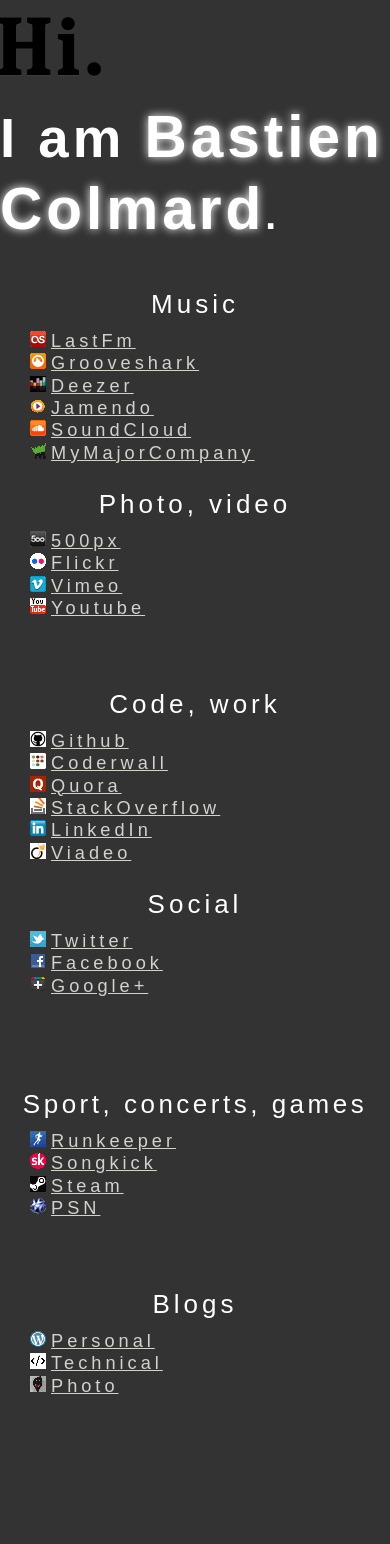
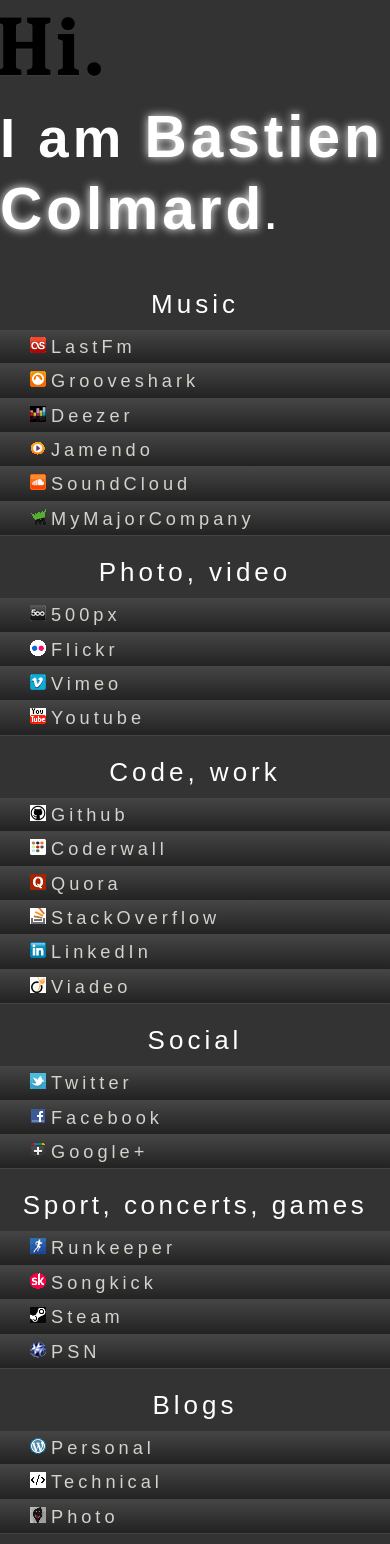
Before and after one commit to Baztoune/bastien-colmard.com, a PHP site: page / in a window 390 px wide. Shown: the part 27-1571 px from the top of the page. Before the commit the page ends 1421 px from the top, so only its background shows below. Run offline with PHP 8.4, Linux system fonts and the light colour scheme; some web fonts are replaced.

Commit message:
media queries ++ refactor css

```diff
--- a/css/global.css
+++ b/css/global.css
@@ -95,20 +95,23 @@
 	padding-left:0;
 	list-style-type: none;
 }
-ul.knowMore{
+.list-block{
 	width:33%;
 	height:180px;
 	float:left;
 	margin-top:10px;
 	margin-bottom:10px;
 }
-.knowMore li a{
+.external-link a{
 	display:block;
 	color: #D2D3CB;
 	font-size:0.7em;
 	padding-left:60px;
 }
-.knowMore li a:hover{
+a .ico{
+	text-decoration:none; /* fix Android underline */
+}
+.external-link a:hover{
 	color:#FFFFFF;
 }
 .list-title{
@@ -210,30 +213,62 @@
 }
 
 /* Media queries */
-@media (min-width: 768px) and (max-width: 979px){
+@media (max-width: 979px){
 	#main{
 		width:768px;
 	}
-	ul.knowMore{
+	.list-block{
 		width:50%;
 	}
-	.knowMore li a{
+	.external-link a{
 		padding-left:30px;
 	}
 }
 @media (max-width: 767px) {
 	#main{
-		width:100%;
-	}
-	ul.knowMore{
-		width:100%;
-	}
-	.knowMore li a{
-		padding-left:30px;
+		width:480px;
 	}
 }
 @media (max-width: 479px){
+	#main{
+		width:100%;
+	}
 	.mainDesc{
 		display:none;
 	}
+	.list-block{
+		width:100%;
+		height:100%;
+	}
+	.external-link{
+		border: 1px solid #444;
+		border-left:none;
+		border-right:none;
+		background: #111;
+		background-image: -webkit-gradient(linear, left top, left bottom, from(#444), to(#222)); /* Saf4+, Chrome */
+		background-image: -webkit-linear-gradient(#444,#222); /* Chrome 10+, Saf5.1+ */
+		background-image:    -moz-linear-gradient(#444,#222); /* FF3.6 */
+		background-image:     -ms-linear-gradient(#444,#222); /* IE10 */
+		background-image:      -o-linear-gradient(#444,#222); /* Opera 11.10+ */
+		background-image:         linear-gradient(#444,#222);
+	}
+	.external-link a {
+		text-decoration:none;
+		padding-top:5px;
+		padding-bottom:5px;
+	}
 }
+@media (max-width: 319px){
+	#main{
+		min-width:250px;
+	}
+	.sayHi, .sayIAm, .finalDot{
+		display:none;
+	}
+	h1{
+		text-align:center;
+	}
+	.external-link a{
+		padding-left:15px;
+	}
+}
--- a/index.html
+++ b/index.html
@@ -36,58 +36,58 @@
 
 	<div id="container">
 		<div id="main" role="main">
-		<section>
+		<section class="clearfix">
 			<h1>
-				<span class="letterPress sayHi">Hi.</span><br />
-				<span class="sayIAm"> I am </span><a href="http://b5n.fr/" class="glow b5n">Bastien Colmard</a>.
+				<span class="letterPress sayHi">Hi.<br /></span>
+				<span class="sayIAm"> I am </span><a href="http://b5n.fr/" class="glow b5n">Bastien Colmard</a><span class="finalDot">.</span>
 			</h1>
 			<p class="mainDesc">
 				I live near Paris, and work as a <a href="http://www.linkedin.com/in/bastiencolmard" class="glow linkedin">Web Developer</a>. I spend some time online watching <a href="http://www.vimeo.com/baztoune/likes" class="glow vimeo">short movies</a>, and discovering <a href="http://www.lastfm.fr/user/Baztoune" class="glow lastfm">music</a>, but you can also find me on some <a href="http://twitter.com/baztoune" class="glow twitter">social networks</a>. Also, I write <a href="http://blog.b5n.fr/" class="glow personal">personal</a> and <a href="http://codeblessyou.com/" class="glow technical">technical</a> stuff on blogs. Beside my online activity, I'm an amateur <a href="500px.com/Baztoune" class="glow flickr">photographer</a>, I use to go to <a href="http://www.songkick.com/users/Baztoune" class="glow songkick">concerts</a> and do <a href="http://runkeeper.com/user/Baztoune" class="glow runkeeper">sport</a> several times a week.
 			</p>
 		</section>
 		<section>
-				<ul class="knowMore unstyled">
+				<ul class="list-block unstyled">
 					<li class="list-title">Music</li>
-					<li><a href="http://www.lastfm.fr/user/Baztoune"><span class="ico ico-lastfm"></span>LastFm</a></li>
-					<li><a href="http://grooveshark.com/baztoune"><span class="ico ico-grooveshark"></span>Grooveshark</a></li>
-					<li><a href="http://www.deezer.com/fr/profile/18863585"><span class="ico ico-deezer"></span>Deezer</a></li>
-					<li><a href="http://www.jamendo.com/fr/user/Baztoune"><span class="ico ico-jamendo"></span>Jamendo</a></li>
-					<li><a href="http://soundcloud.com/baztoune"><span class="ico ico-soundcloud"></span>SoundCloud</a></li>
-					<li><a href="http://www.mymajorcompany.com/baztoune"><span class="ico ico-mmc"></span>MyMajorCompany</a></li>
+					<li class="external-link"><a href="http://www.lastfm.fr/user/Baztoune"><span class="ico ico-lastfm"></span>LastFm</a></li>
+					<li class="external-link"><a href="http://grooveshark.com/baztoune"><span class="ico ico-grooveshark"></span>Grooveshark</a></li>
+					<li class="external-link"><a href="http://www.deezer.com/fr/profile/18863585"><span class="ico ico-deezer"></span>Deezer</a></li>
+					<li class="external-link"><a href="http://www.jamendo.com/fr/user/Baztoune"><span class="ico ico-jamendo"></span>Jamendo</a></li>
+					<li class="external-link"><a href="http://soundcloud.com/baztoune"><span class="ico ico-soundcloud"></span>SoundCloud</a></li>
+					<li class="external-link"><a href="http://www.mymajorcompany.com/baztoune"><span class="ico ico-mmc"></span>MyMajorCompany</a></li>
 				</ul>
-				<ul class="knowMore unstyled">
+				<ul class="list-block unstyled">
 					<li class="list-title">Photo, video</li>
-					<li><a href="http://500px.com/Baztoune"><span class="ico ico-500px"></span>500px</a></li>
-					<li><a href="http://www.flickr.com/photos/baztoune/"><span class="ico ico-flickr"></span>Flickr</a></li>
-					<li><a href="http://vimeo.com/baztoune/"><span class="ico ico-vimeo"></span>Vimeo</a></li>
-					<li><a href="http://www.youtube.com/user/Baztoune/"><span class="ico ico-youtube"></span>Youtube</a></li>
+					<li class="external-link"><a href="http://500px.com/Baztoune"><span class="ico ico-500px"></span>500px</a></li>
+					<li class="external-link"><a href="http://www.flickr.com/photos/baztoune/"><span class="ico ico-flickr"></span>Flickr</a></li>
+					<li class="external-link"><a href="http://vimeo.com/baztoune/"><span class="ico ico-vimeo"></span>Vimeo</a></li>
+					<li class="external-link"><a href="http://www.youtube.com/user/Baztoune/"><span class="ico ico-youtube"></span>Youtube</a></li>
 				</ul>
-				<ul class="knowMore unstyled">
+				<ul class="list-block unstyled">
 					<li class="list-title">Code, work</li>
-					<li><a href="https://github.com/Baztoune"><span class="ico ico-github"></span>Github</a></li>
-					<li><a href="http://coderwall.com/Baztoune"><span class="ico ico-coderwall"></span>Coderwall</a></li><li><a href="#"><span class="ico ico-quora"></span>Quora</a></li>
-					<li><a href="http://stackoverflow.com/users/221236/baztoune"><span class="ico ico-stackoverflow"></span>StackOverflow</a></li>
-					<li><a href="http://fr.linkedin.com/in/bastiencolmard"><span class="ico ico-linkedin"></span>LinkedIn</a></li>
-					<li><a href="http://fr.viadeo.com/fr/profile/bastien.colmard"><span class="ico ico-viadeo"></span>Viadeo</a></li>
+					<li class="external-link"><a href="https://github.com/Baztoune"><span class="ico ico-github"></span>Github</a></li>
+					<li class="external-link"><a href="http://coderwall.com/Baztoune"><span class="ico ico-coderwall"></span>Coderwall</a></li><li class="external-link"><a href="#"><span class="ico ico-quora"></span>Quora</a></li>
+					<li class="external-link"><a href="http://stackoverflow.com/users/221236/baztoune"><span class="ico ico-stackoverflow"></span>StackOverflow</a></li>
+					<li class="external-link"><a href="http://fr.linkedin.com/in/bastiencolmard"><span class="ico ico-linkedin"></span>LinkedIn</a></li>
+					<li class="external-link"><a href="http://fr.viadeo.com/fr/profile/bastien.colmard"><span class="ico ico-viadeo"></span>Viadeo</a></li>
 				</ul>
-				<ul class="knowMore unstyled">
+				<ul class="list-block unstyled">
 					<li class="list-title">Social</li>
-					<li><a href="http://twitter.com/baztoune"><span class="ico ico-twitter"></span>Twitter</a></li>
-					<li><a href="http://www.facebook.com/bastien.colmard"><span class="ico ico-facebook"></span>Facebook</a></li>
-					<li><a href="https://plus.google.com/110490080502313323155/posts"><span class="ico ico-googleplus"></span>Google+</a></li>
+					<li class="external-link"><a href="http://twitter.com/baztoune"><span class="ico ico-twitter"></span>Twitter</a></li>
+					<li class="external-link"><a href="http://www.facebook.com/bastien.colmard"><span class="ico ico-facebook"></span>Facebook</a></li>
+					<li class="external-link"><a href="https://plus.google.com/110490080502313323155/posts"><span class="ico ico-googleplus"></span>Google+</a></li>
 				</ul>
-				<ul class="knowMore unstyled">
+				<ul class="list-block unstyled">
 					<li class="list-title" style="letter-spacing:3.5px">Sport, concerts, games</li>
-					<li><a href="http://runkeeper.com/user/Baztoune/"><span class="ico ico-runkeeper"></span>Runkeeper</a></li>
-					<li><a href="http://www.songkick.com/users/Baztoune"><span class="ico ico-songkick"></span>Songkick</a></li>
-					<li><a href="#JustAsk"><span class="ico ico-steam"></span>Steam</a></li>
-					<li><a href="#JustAsk"><span class="ico ico-psn"></span>PSN</a></li>
+					<li class="external-link"><a href="http://runkeeper.com/user/Baztoune/"><span class="ico ico-runkeeper"></span>Runkeeper</a></li>
+					<li class="external-link"><a href="http://www.songkick.com/users/Baztoune"><span class="ico ico-songkick"></span>Songkick</a></li>
+					<li class="external-link"><a href="#JustAsk"><span class="ico ico-steam"></span>Steam</a></li>
+					<li class="external-link"><a href="#JustAsk"><span class="ico ico-psn"></span>PSN</a></li>
 				</ul>
-				<ul class="knowMore unstyled">
+				<ul class="list-block unstyled">
 					<li class="list-title">Blogs</li>
-					<li><a href="http://blog.b5n.fr/"><span class="ico ico-wordpress"></span>Personal</a></li>
-					<li><a href="http://codeblessyou.com"><span class="ico ico-cby"></span>Technical</a></li>
-					<li><a href="http://photofnu.b5n.fr"><span class="ico ico-photofnu"></span>Photo</a></li>
+					<li class="external-link"><a href="http://blog.b5n.fr/"><span class="ico ico-wordpress"></span>Personal</a></li>
+					<li class="external-link"><a href="http://codeblessyou.com"><span class="ico ico-cby"></span>Technical</a></li>
+					<li class="external-link"><a href="http://photofnu.b5n.fr"><span class="ico ico-photofnu"></span>Photo</a></li>
 				</ul>
 		</section>
 
```
